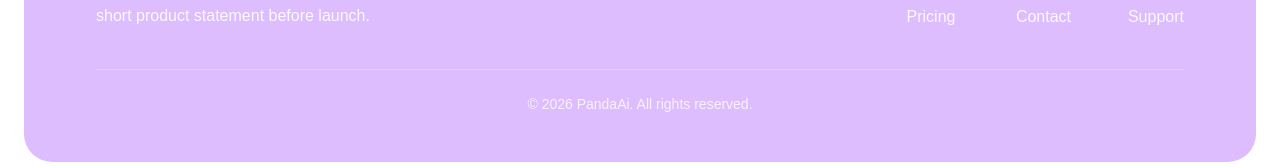
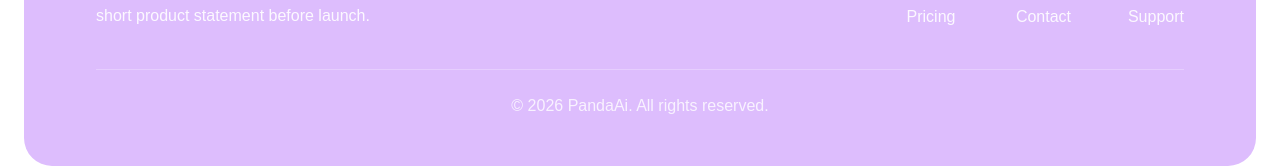
Before and after one commit to I2S9/pandaaiapp, a Next.js app: page / in a window 1280 px wide. Shown: the part 2006-2174 px from the top of the page. Built offline with nearby package versions, Linux system fonts and the light colour scheme.

Commit message:
Update footer text size for improved readability in both English and French pages

```diff
--- a/src/app/fr/page.tsx
+++ b/src/app/fr/page.tsx
@@ -220,7 +220,7 @@ export default function HomeFr() {
                 </div>
               </div>
             </div>
-            <div className="mt-10 border-t border-white/25 pt-6 text-center text-sm text-white/80">
+            <div className="mt-10 border-t border-white/25 pt-6 text-center text-base text-white/80">
               © 2026 PandaAi. Tous droits réservés.
             </div>
           </div>
--- a/src/app/page.tsx
+++ b/src/app/page.tsx
@@ -204,7 +204,7 @@ export default function Home() {
                 </div>
               </div>
             </div>
-            <div className="mt-10 border-t border-white/25 pt-6 text-center text-sm text-white/80">
+            <div className="mt-10 border-t border-white/25 pt-6 text-center text-base text-white/80">
               © 2026 PandaAi. All rights reserved.
             </div>
           </div>
```
